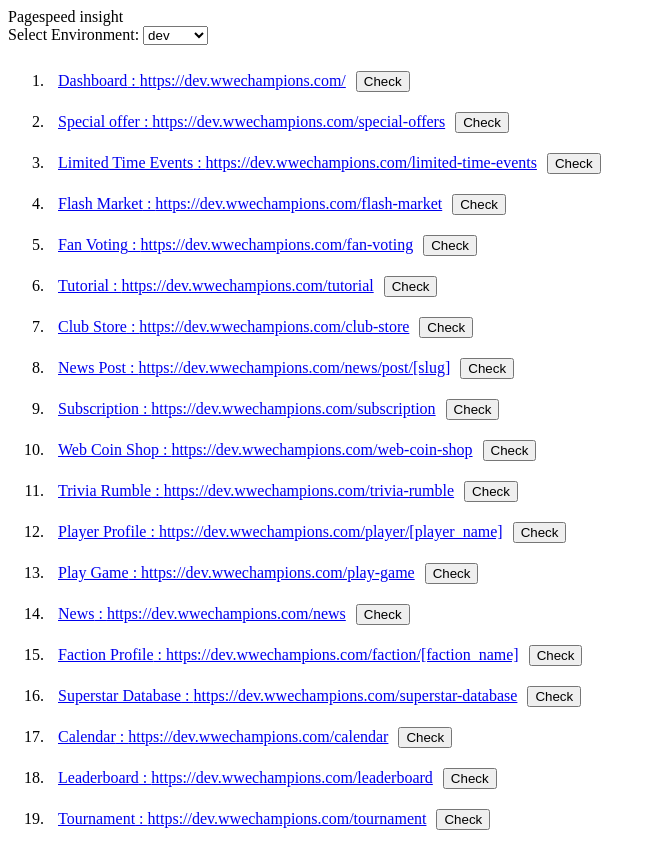
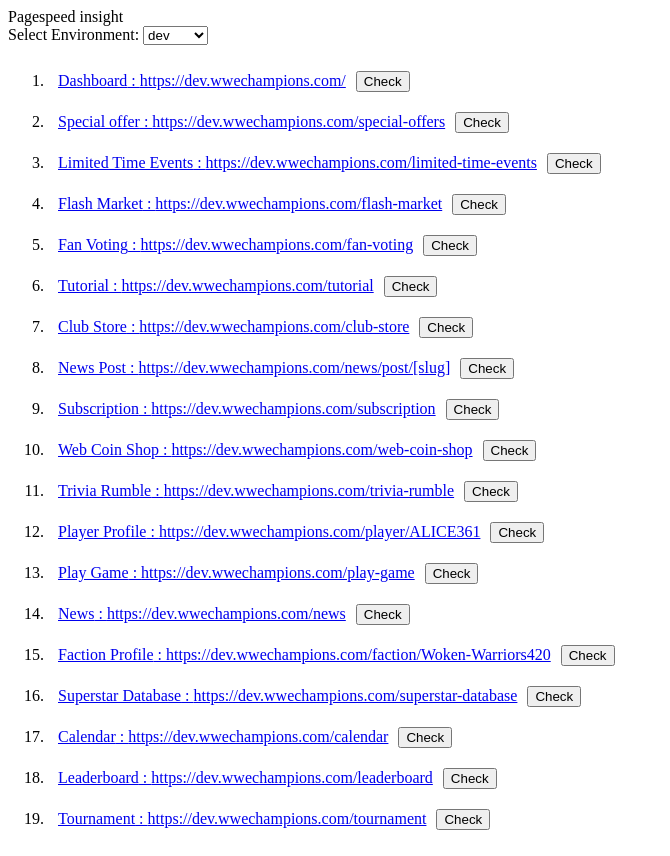
Before and after one commit to lualua0909/lighthouse-multiple-test, a React (Vite) app: page / in a window 1280 px wide. Shown: the whole page, without its empty margins (0-670 px from the left). Built offline with nearby package versions, Linux system fonts and the light colour scheme.

Commit message:
change url

```diff
--- a/src/App.tsx
+++ b/src/App.tsx
@@ -12,10 +12,10 @@
   { name: "Subscription", url: "/subscription" },
   { name: "Web Coin Shop", url: "/web-coin-shop" },
   { name: "Trivia Rumble", url: "/trivia-rumble" },
-  { name: "Player Profile", url: "/player/[player_name]" },
+  { name: "Player Profile", url: "/player/ALICE361" },
   { name: "Play Game", url: "/play-game" },
   { name: "News", url: "/news" },
-  { name: "Faction Profile", url: "/faction/[faction_name]" },
+  { name: "Faction Profile", url: "/faction/Woken-Warriors420" },
   { name: "Superstar Database", url: "/superstar-database" },
   { name: "Calendar", url: "/calendar" },
   { name: "Leaderboard", url: "/leaderboard" },
```
